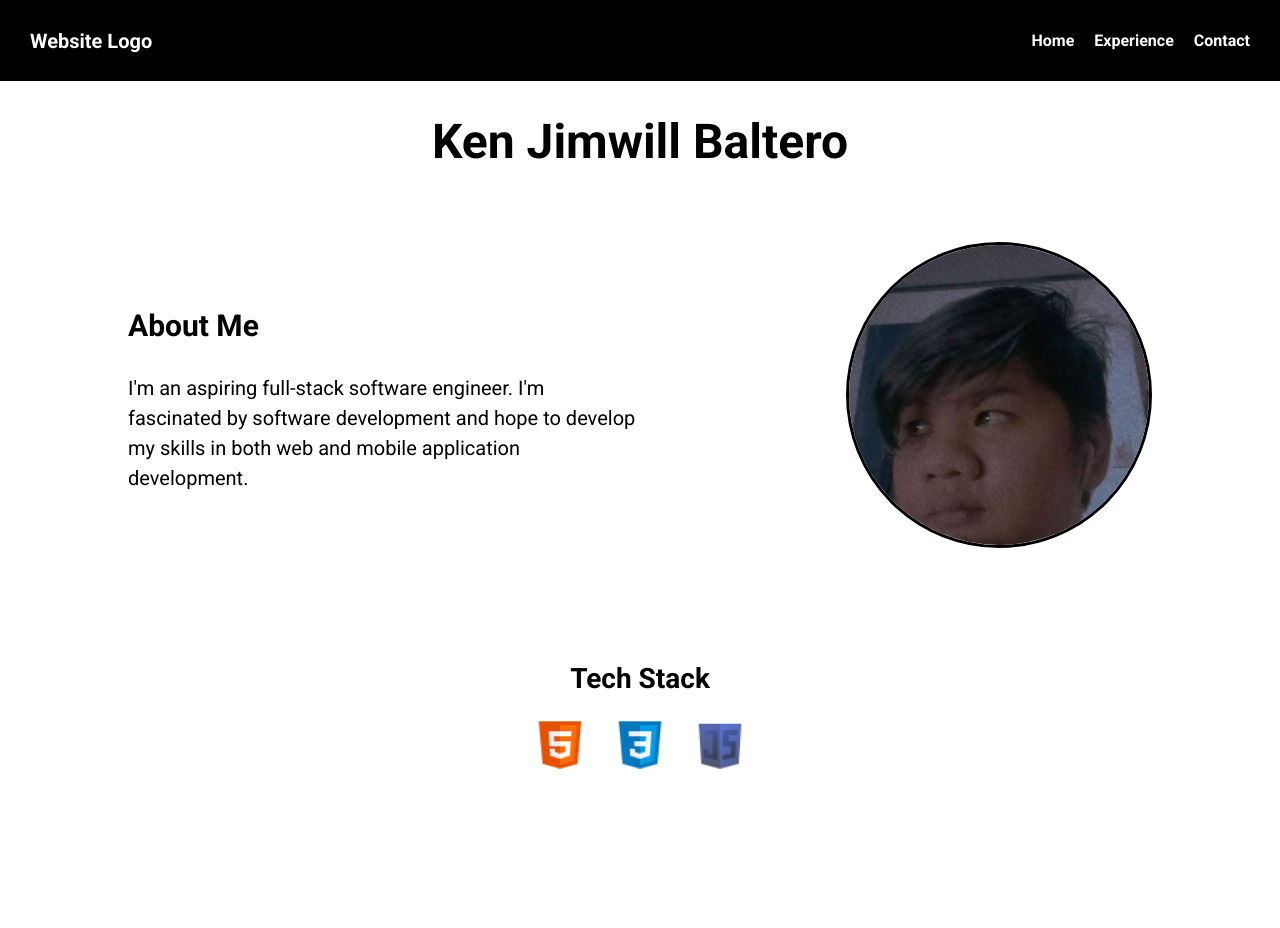
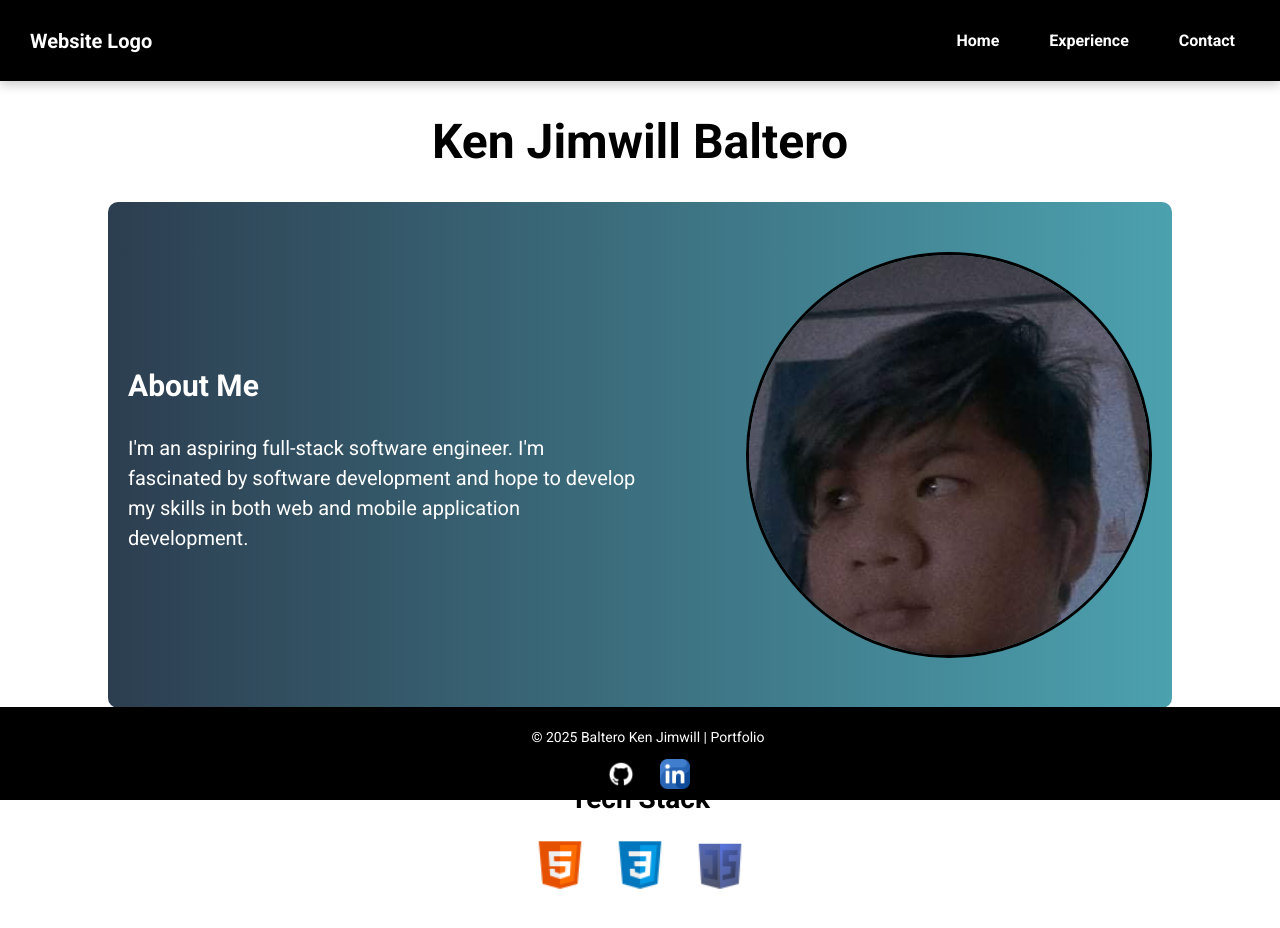
Before and after one commit to KenJB225/portfolio, a plain HTML site: page portfolio.html in a window 1280 px wide. Before the commit the page ends 825 px from the top, so only its background shows below. Drawn offline with nearby package versions, Linux system fonts and the light colour scheme.

Commit message:
adding css to navbar and techstack

```diff
--- a/portfolio.html
+++ b/portfolio.html
@@ -47,5 +47,13 @@
 
     <script src="script.js"></script>
 
+<footer>
+    <P> &copy; 2025 Baltero Ken Jimwill | Portfolio </P>
+    <div class="social-icons">
+        <a href="https://github.com/Blank00239"><img src="assets/github.png" alt="GitHub"></a>
+        <a href="#"><img src="assets/linkedin.png" alt="LinkedIn"></a>
+    </div>
+</footer>
+
 </body>
 </html>
--- a/style.css
+++ b/style.css
@@ -41,14 +41,27 @@ body {
     text-decoration: underline;
 }
 
-/* Hero Section */
+nav a {
+    color: white;
+    text-decoration: none;
+    margin: 0 15px;
+    transition: color 0.3s ease-in-out;
+}
+
+nav a:hover {
+    color: #f39c12;
+}
+
+nav {
+    box-shadow: 0px 4px 10px rgba(0, 0, 0, 0.2);
+}
+
 .hero {
     text-align: center;
     margin: 30px 0;
     font-size: 24px;
     font-weight: bold;
 }
-/* About Section */
 .about {
     display: flex;
     justify-content: space-between;
@@ -65,8 +78,8 @@ body {
 }
 
 .profile-pic {
-    width: 300px;
-    height: 300px;
+    width: 400px;
+    height: 400px;
     border-radius: 50%;
     overflow: hidden;
     border: 3px solid black;
@@ -76,6 +89,13 @@ body {
     width: 100%;
     height: 100%;
     object-fit: cover;
+}
+
+.about {
+    background: linear-gradient(to right, #2c3e50, #4ca1af);
+    color: white;
+    padding: 50px 20px;
+    border-radius: 10px;
 }
 
 
@@ -101,6 +121,11 @@ body {
     width: 60px; /*Adjust the logo size*/
     height: 60px;
     object-fit: contain;
+}
+
+.stack-container img:hover {
+    transform: scale(1.2);
+    box-shadow: 0px 4px 10px rgba(245, 147, 1, 0.2);
 }
 
 
@@ -140,3 +165,27 @@ body {
     font-size: 16px;
     color: #666;
 }
+
+footer {
+    background-color: black;
+    text-align: center;
+    padding: 8px;
+    color: #ffffff;
+    position: fixed;
+    bottom: 0;
+    width: 100%;
+}
+
+footer {
+    font-size: 14px;
+}
+
+.social-icons img {
+    width: 30px;
+    margin: 0 10px;
+    transition: transform 0.3s ease-in-out;
+}
+
+.social-icons img:hover {
+    transform: scale(1.2);
+}
```
Also changed, not shown: experience.html (+9 -0 lines), assets/github.png (added), assets/linkedin.png (added).
